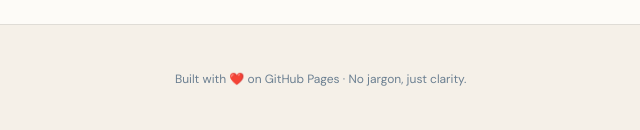
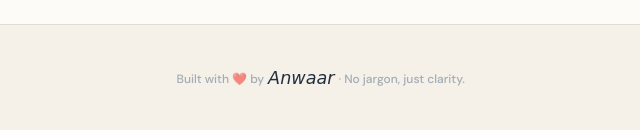
Before and after one commit to open-concepts/open-concepts.github.io, a plain HTML site: page index.html in a window 1280 px wide. Shown: the part 3350-3480 px from the top of the page, 313-953 px from the left. Drawn offline with nearby package versions, Linux system fonts and the light colour scheme.

Commit message:
Update footer text and author attribution

```diff
--- a/index.html
+++ b/index.html
@@ -611,9 +611,13 @@
       <span class="font-display font-semibold text-slate text-base">Open<span class="text-amber">·</span>Concepts</span>
     </div>
 
-    <p class="font-body text-slate-light text-xs text-center">
-      Built with ❤️ on GitHub Pages · No jargon, just clarity.
-    </p>
+   <p class="text-slate-light/60 text-xs font-medium flex items-center justify-center gap-1">
+  Built with ❤️ by
+  <span style="font-family: 'Dancing Script', cursive; font-size: 1.1rem; margin-top: -2px;" class="text-slate italic">
+    Anwaar
+  </span>
+  · No jargon, just clarity.
+</p>
 
     <div class="flex items-center gap-5">
       <a href="#topics"   class="text-slate-light hover:text-slate text-xs transition-colors">Topics</a>
```
